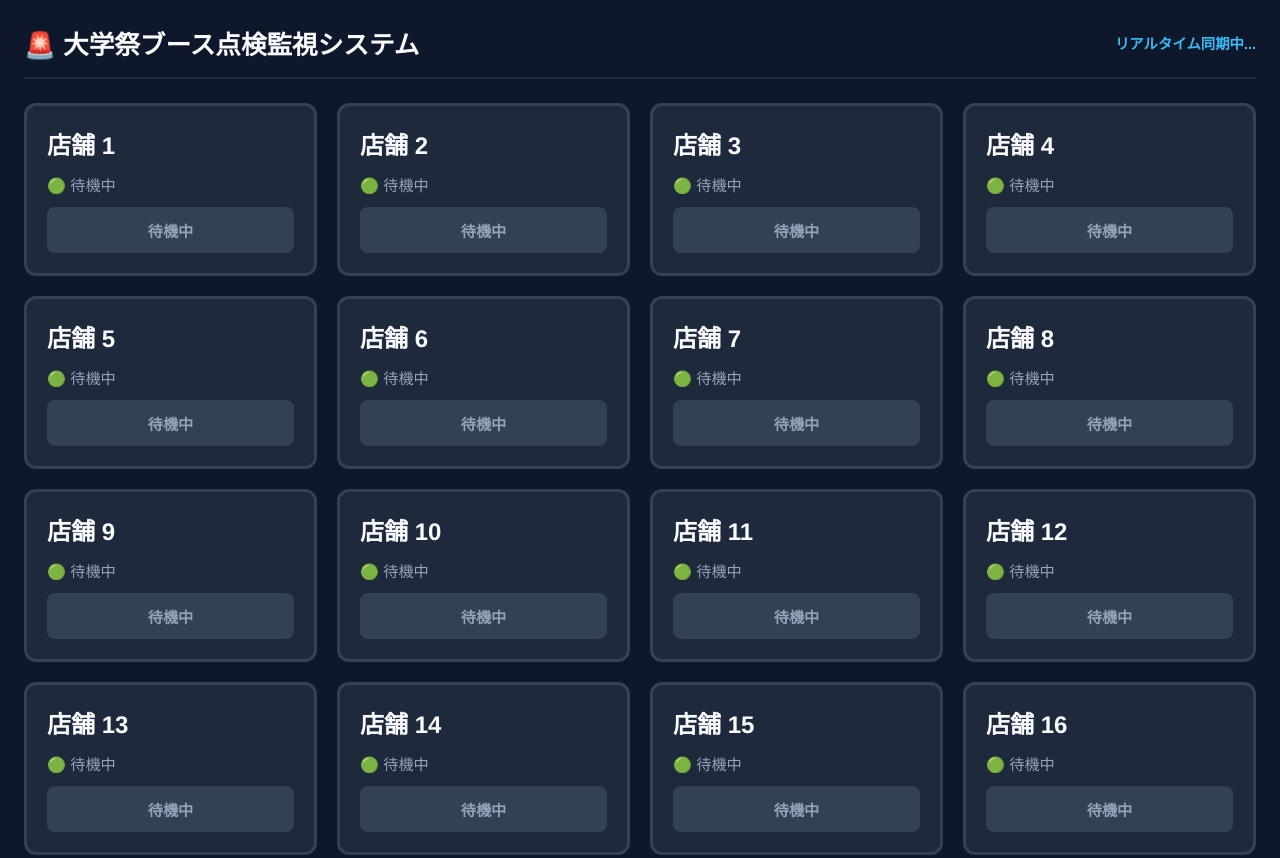
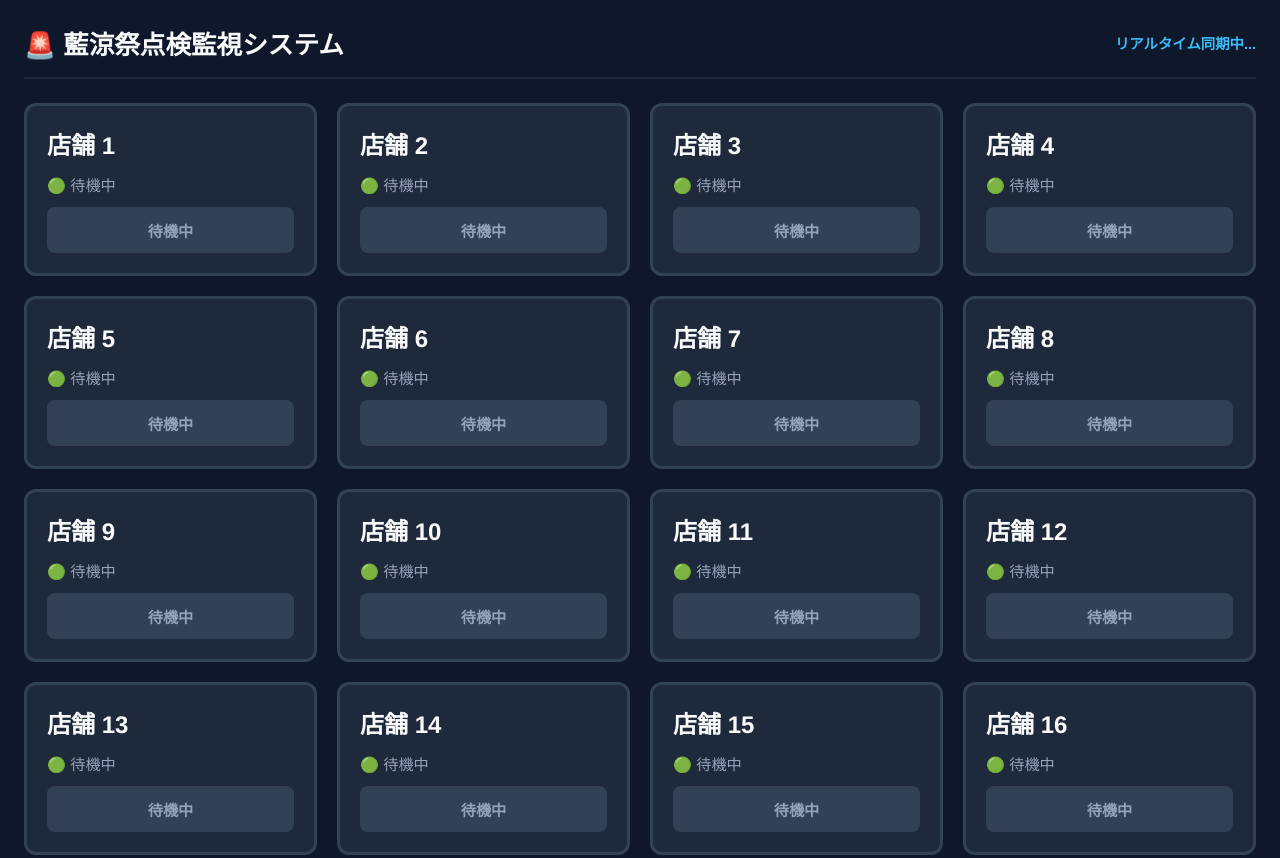
Before and after one commit to shota3180/booth-monitor, a plain HTML site: page index.html in a window 1280 px wide. Shown: the top 858 px of the page. Drawn offline with Linux system fonts and the light colour scheme; no server answers.

Commit message:
Update index.html

```diff
--- a/index.html
+++ b/index.html
@@ -133,7 +133,7 @@
 <body>
 
   <header>
-    <h1>🚨 大学祭ブース点検監視システム</h1>
+    <h1>🚨 藍涼祭点検監視システム</h1>
     <div class="sync-status" id="syncTime">リアルタイム同期中...</div>
   </header>
 
```
